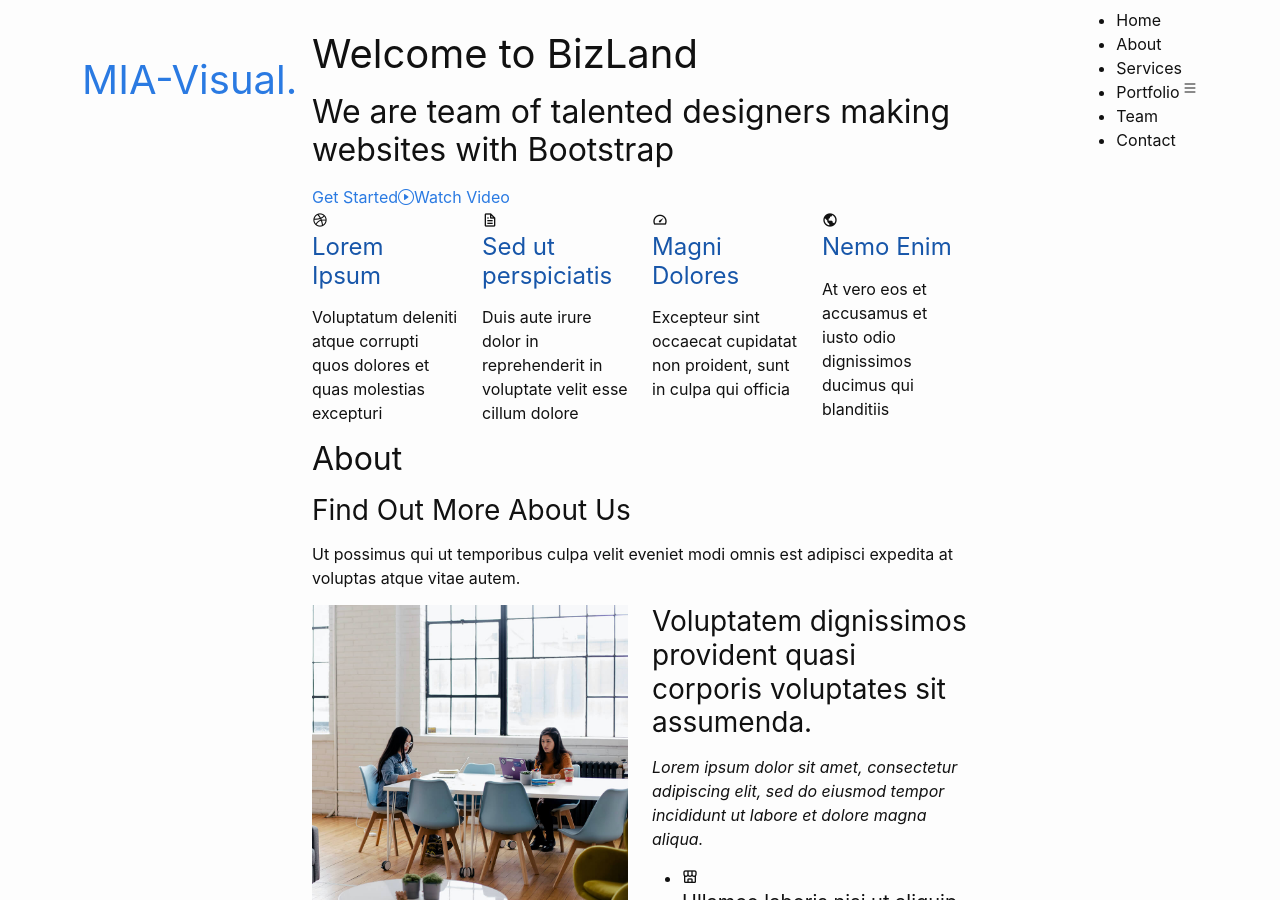
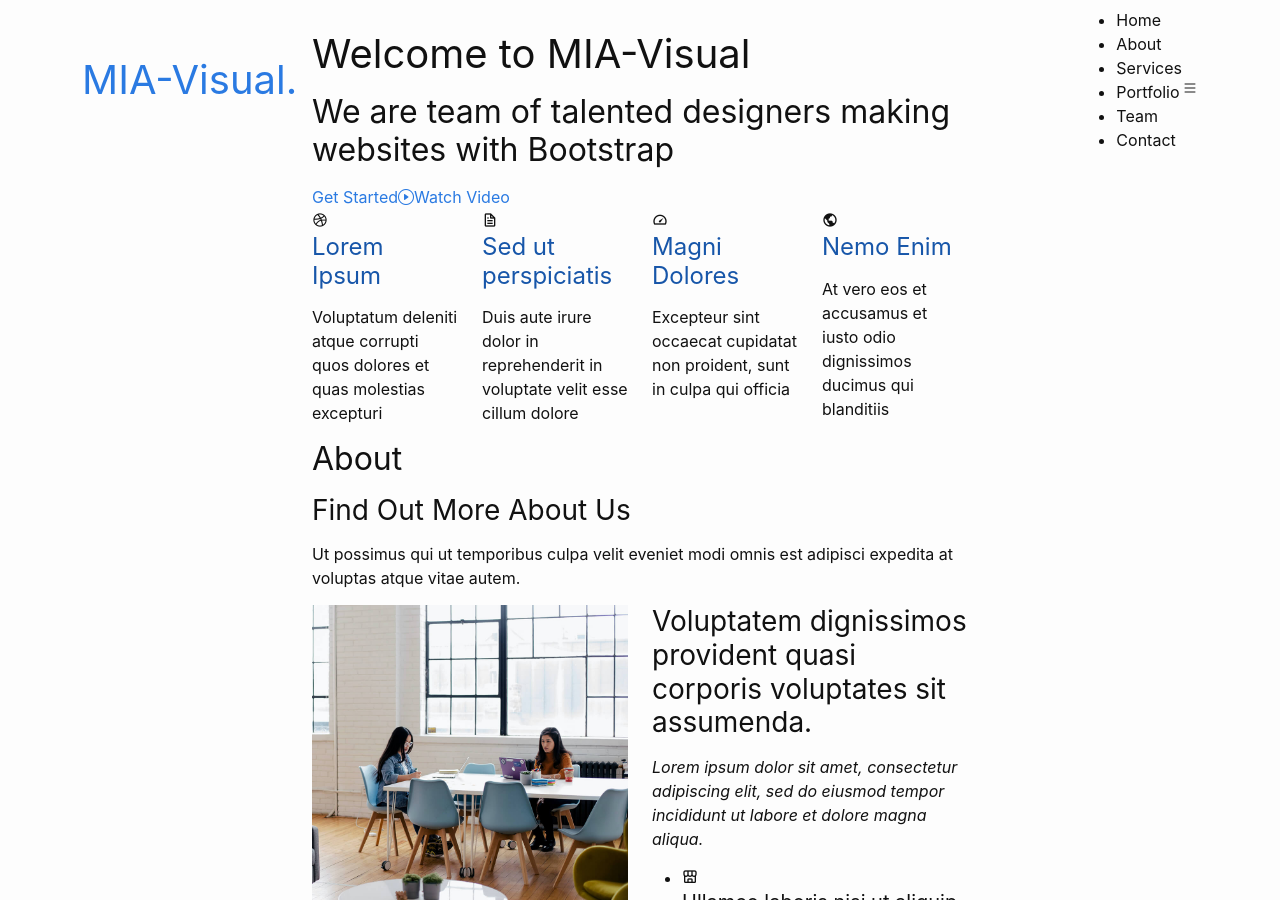
Before and after one commit to JooYoung-23/MIA-Visual, a Jekyll site: the page built from index.md, in a window 1280 px wide and 900 px high. Built offline with Jekyll 4.4.1, drawn with Linux system fonts in a browser that asks for light colours; our own code applies the rules of GitHub Pages for plain Markdown files.

Commit message:
Update home.html

```diff
--- a/_layouts/home.html
+++ b/_layouts/home.html
@@ -5,7 +5,7 @@
  <!-- ======= Hero Section ======= -->
   <section id="hero" class="d-flex align-items-center">
     <div class="container" data-aos="zoom-out" data-aos-delay="100">
-      <h1>Welcome to <span>BizLand</span></h1>
+      <h1>Welcome to <span>MIA-Visual</span></h1>
       <h2>We are team of talented designers making websites with Bootstrap</h2>
       <div class="d-flex">
         <a href="#about" class="btn-get-started scrollto">Get Started</a>
```
